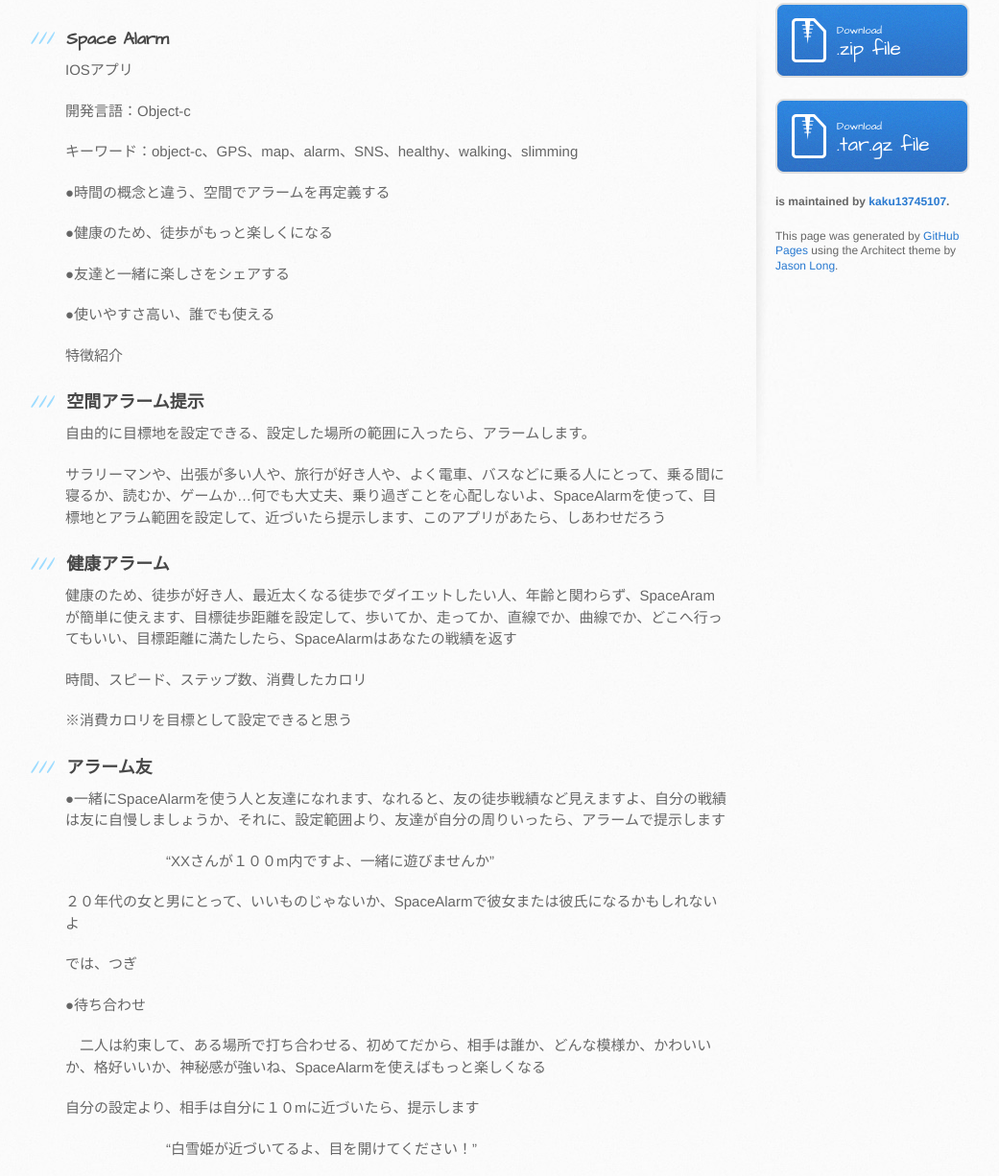
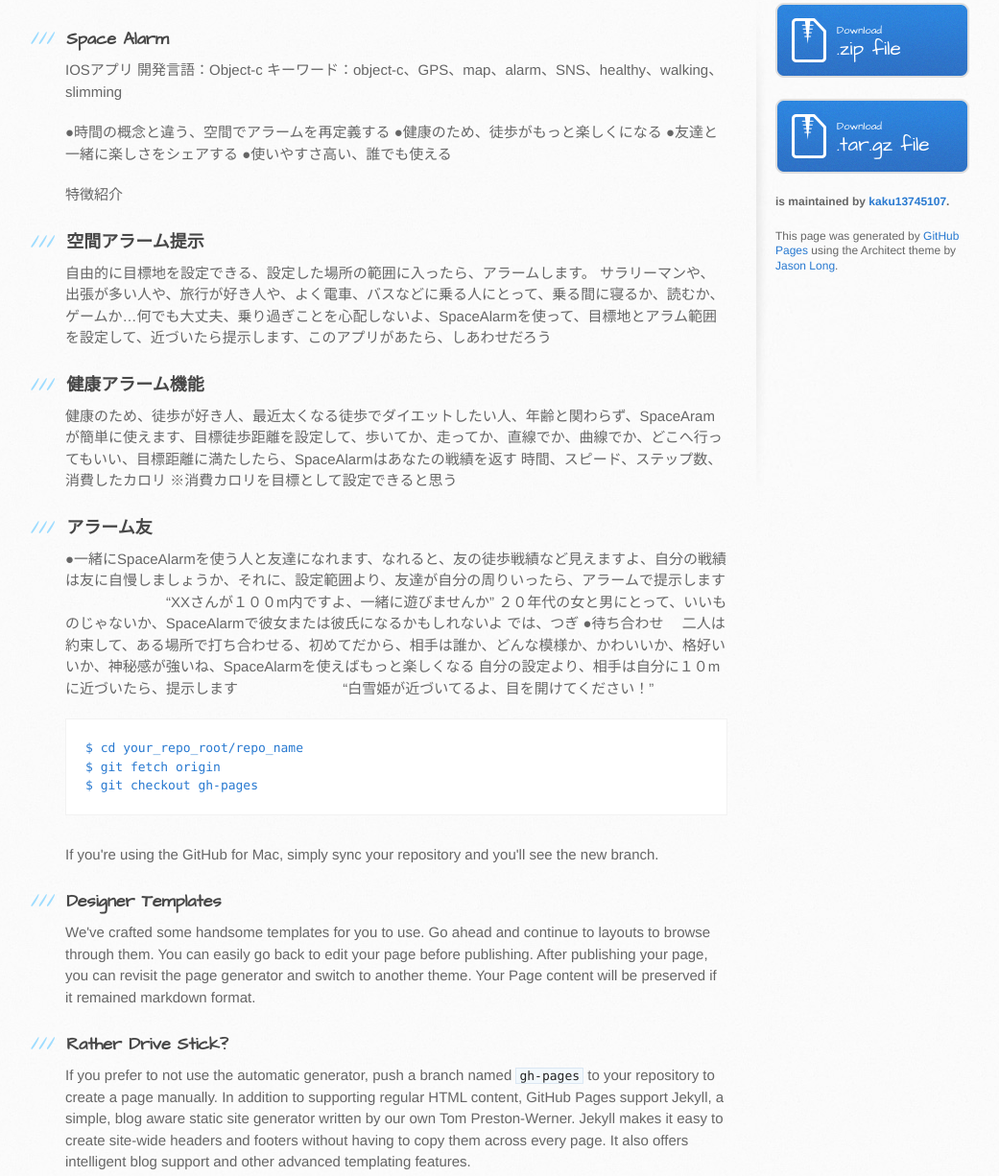
Before and after one commit to kaku13745107/spacealarm, a plain HTML site: page index.html in a window 1280 px wide. Shown: the part 229-1455 px from the top of the page at 96% size, without its empty margins (102-1143 px from the left). Drawn offline with Linux system fonts and the light colour scheme.

```diff
--- a/index.html
+++ b/index.html
@@ -32,41 +32,41 @@
 <a name="space-alarm" class="anchor" href="#space-alarm"><span class="octicon octicon-link"></span></a><strong>Space Alarm</strong>
 </h3>
 
-<p>IOSアプリ</p>
-<p>開発言語：Object-c</p>
-<p>キーワード：object-c、GPS、map、alarm、SNS、healthy、walking、slimming</p>
+<p>IOSアプリ
+開発言語：Object-c
+キーワード：object-c、GPS、map、alarm、SNS、healthy、walking、slimming</p>
 
-<p>●時間の概念と違う、空間でアラームを再定義する</p>
-<p>●健康のため、徒歩がもっと楽しくになる</p>
-<p>●友達と一緒に楽しさをシェアする</p>
-<p>●使いやすさ高い、誰でも使える</p>
+<p>●時間の概念と違う、空間でアラームを再定義する
+●健康のため、徒歩がもっと楽しくになる
+●友達と一緒に楽しさをシェアする
+●使いやすさ高い、誰でも使える</p>
 
 <p><strong>特徴紹介</strong></p>
 
 <h3>
 <a name="%E7%A9%BA%E9%96%93%E3%82%A2%E3%83%A9%E3%83%BC%E3%83%A0%E6%8F%90%E7%A4%BA" class="anchor" href="#%E7%A9%BA%E9%96%93%E3%82%A2%E3%83%A9%E3%83%BC%E3%83%A0%E6%8F%90%E7%A4%BA"><span class="octicon octicon-link"></span></a>空間アラーム提示</h3>
 
-<p>自由的に目標地を設定できる、設定した場所の範囲に入ったら、アラームします。</p>
+<p>自由的に目標地を設定できる、設定した場所の範囲に入ったら、アラームします。
 サラリーマンや、出張が多い人や、旅行が好き人や、よく電車、バスなどに乗る人にとって、乗る間に寝るか、読むか、ゲームか…何でも大丈夫、乗り過ぎことを心配しないよ、SpaceAlarmを使って、目標地とアラム範囲を設定して、近づいたら提示します、このアプリがあたら、しあわせだろう</p>
 
 <h3>
-<a name="%E5%81%A5%E5%BA%B7%E3%82%A2%E3%83%A9%E3%83%BC%E3%83%A0%E6%A9%9F%E8%83%BD" class="anchor" href="#%E5%81%A5%E5%BA%B7%E3%82%A2%E3%83%A9%E3%83%BC%E3%83%A0%E6%A9%9F%E8%83%BD"><span class="octicon octicon-link"></span></a>健康アラーム</h3>
+<a name="%E5%81%A5%E5%BA%B7%E3%82%A2%E3%83%A9%E3%83%BC%E3%83%A0%E6%A9%9F%E8%83%BD" class="anchor" href="#%E5%81%A5%E5%BA%B7%E3%82%A2%E3%83%A9%E3%83%BC%E3%83%A0%E6%A9%9F%E8%83%BD"><span class="octicon octicon-link"></span></a>健康アラーム機能</h3>
 
-<p>健康のため、徒歩が好き人、最近太くなる徒歩でダイエットしたい人、年齢と関わらず、SpaceAramが簡単に使えます、目標徒歩距離を設定して、歩いてか、走ってか、直線でか、曲線でか、どこへ行ってもいい、目標距離に満たしたら、SpaceAlarmはあなたの戦績を返す</p>
-<p>時間、スピード、ステップ数、消費したカロリ</p>
-<p>※消費カロリを目標として設定できると思う</p>
+<p>健康のため、徒歩が好き人、最近太くなる徒歩でダイエットしたい人、年齢と関わらず、SpaceAramが簡単に使えます、目標徒歩距離を設定して、歩いてか、走ってか、直線でか、曲線でか、どこへ行ってもいい、目標距離に満たしたら、SpaceAlarmはあなたの戦績を返す
+時間、スピード、ステップ数、消費したカロリ
+※消費カロリを目標として設定できると思う</p>
 
 <h3>
 <a name="%E3%82%A2%E3%83%A9%E3%83%BC%E3%83%A0%E5%8F%8B" class="anchor" href="#%E3%82%A2%E3%83%A9%E3%83%BC%E3%83%A0%E5%8F%8B"><span class="octicon octicon-link"></span></a>アラーム友</h3>
 
-<p>●一緒にSpaceAlarmを使う人と友達になれます、なれると、友の徒歩戦績など見えますよ、自分の戦績は友に自慢しましょうか、それに、設定範囲より、友達が自分の周りいったら、アラームで提示します</p>
-<p>　　　　　　　“XXさんが１００m内ですよ、一緒に遊びませんか”</p>
-<p>２０年代の女と男にとって、いいものじゃないか、SpaceAlarmで彼女または彼氏になるかもしれないよ</p>
-<p>では、つぎ</p>
-<p>●待ち合わせ</p>
-<p>　二人は約束して、ある場所で打ち合わせる、初めてだから、相手は誰か、どんな模様か、かわいいか、格好いいか、神秘感が強いね、SpaceAlarmを使えばもっと楽しくなる</p>
-<p>自分の設定より、相手は自分に１０mに近づいたら、提示します</p>
-<p>　　　　　　　“白雪姫が近づいてるよ、目を開けてください！”</p>
+<p>●一緒にSpaceAlarmを使う人と友達になれます、なれると、友の徒歩戦績など見えますよ、自分の戦績は友に自慢しましょうか、それに、設定範囲より、友達が自分の周りいったら、アラームで提示します
+　　　　　　　“XXさんが１００m内ですよ、一緒に遊びませんか”
+２０年代の女と男にとって、いいものじゃないか、SpaceAlarmで彼女または彼氏になるかもしれないよ
+では、つぎ
+●待ち合わせ
+　二人は約束して、ある場所で打ち合わせる、初めてだから、相手は誰か、どんな模様か、かわいいか、格好いいか、神秘感が強いね、SpaceAlarmを使えばもっと楽しくなる
+自分の設定より、相手は自分に１０mに近づいたら、提示します
+　　　　　　　“白雪姫が近づいてるよ、目を開けてください！”</p>
 
 <pre><code>$ cd your_repo_root/repo_name
 $ git fetch origin
```
